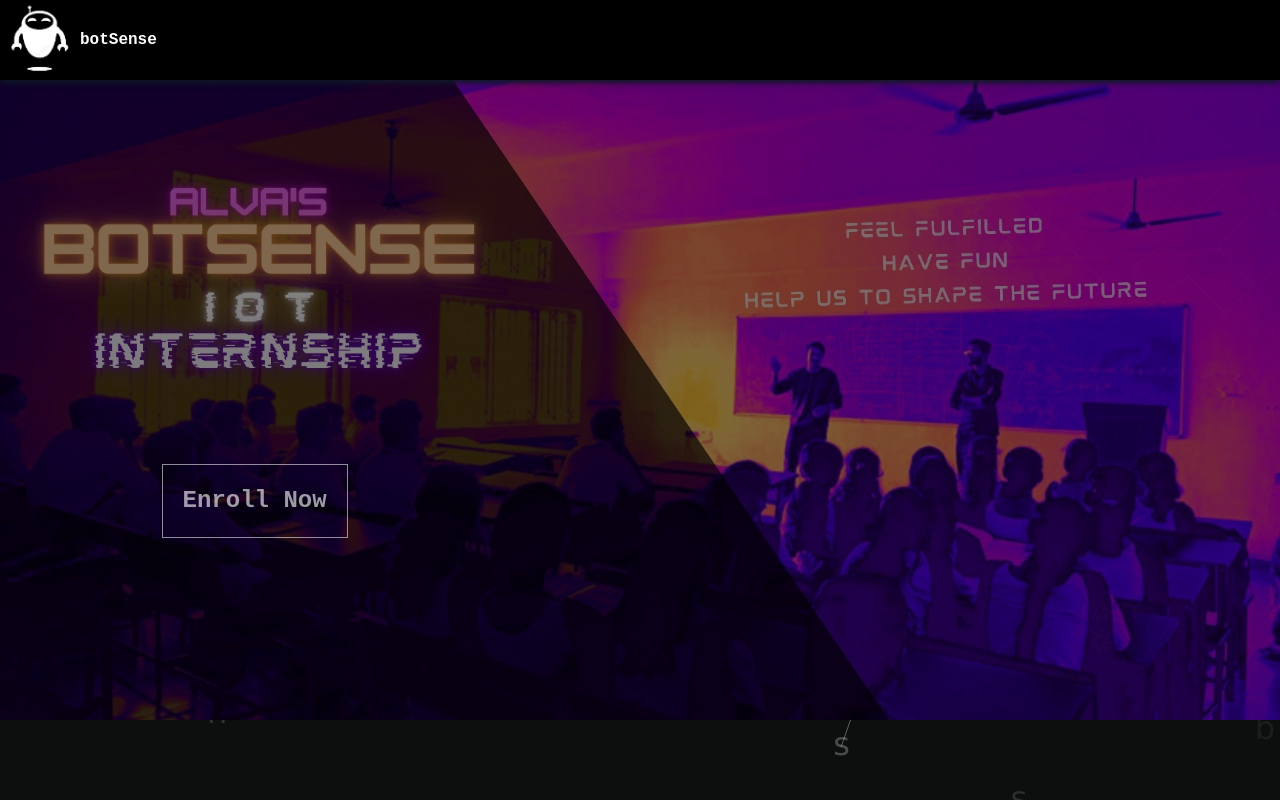
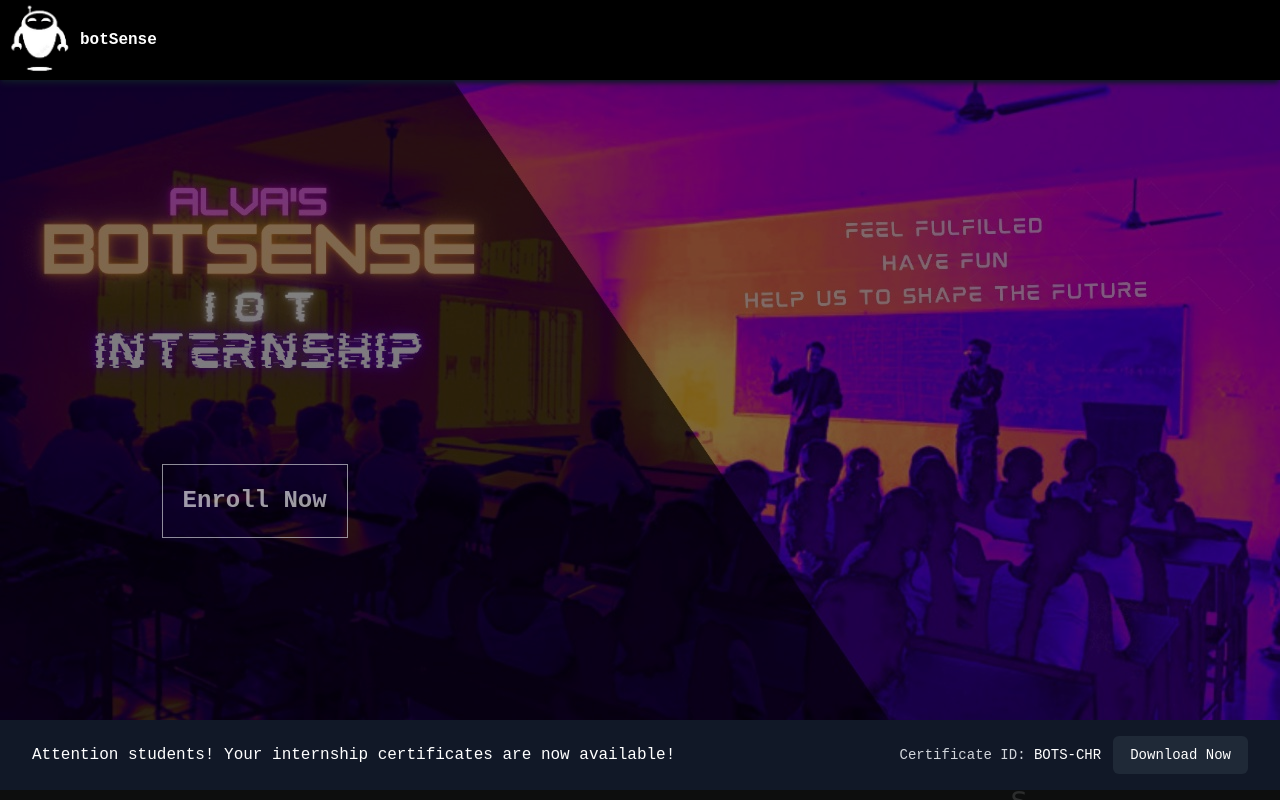
Before and after one commit to botSense/website, a React (Create React App) app: page / in a window 1280 px wide. Shown: the top 801 px of the page. Built offline with nearby package versions, Linux system fonts and the light colour scheme.

Commit message:
Certificate Download Feature Added

```diff
--- a/package.json
+++ b/package.json
@@ -7,6 +7,8 @@
 		"@testing-library/jest-dom": "^5.16.5",
 		"@testing-library/react": "^13.4.0",
 		"@testing-library/user-event": "^13.5.0",
+		"file-saver": "^2.0.5",
+		"firebase": "^9.22.0",
 		"gh-pages": "^4.0.0",
 		"react": "^18.2.0",
 		"react-awesome-reveal": "^4.1.0",
--- a/public/index.html
+++ b/public/index.html
@@ -26,6 +26,7 @@
 </head>
 
 <body>
+
   <noscript>You need to enable JavaScript to run this app.</noscript>
   <div id="root"></div>
   <!--
--- a/src/App.js
+++ b/src/App.js
@@ -1,16 +1,18 @@
-import React from "react";
-import About from "./components/About";
-import Contact from "./components/Contact";
-import Footer from "./components/Footer";
-import Home from "./components/Home";
-import Navbar from "./components/Navbar";
-import Form from "./components/Form";
-import Vision from "./components/Vision";
-import Work from "./components/Work";
-import { useCallback } from "react";
-import Particles from "react-particles";
-import { loadFull } from "tsparticles";
-import Profile from "./components/Profile";
+import React from 'react';
+import About from './components/About';
+import Contact from './components/Contact';
+import Footer from './components/Footer';
+import Home from './components/Home';
+import Navbar from './components/Navbar';
+import Form from './components/Form';
+import Vision from './components/Vision';
+import Work from './components/Work';
+import { useCallback } from 'react';
+import Particles from 'react-particles';
+import { loadFull } from 'tsparticles';
+import Profile from './components/Profile';
+import ImageFetcher from './components/ImageFetcher';
+import Banner from './components/Banner';
 
 const App = () => {
 	const particlesInit = useCallback(async (engine) => {
@@ -26,28 +28,28 @@
 	}, []);
 
 	return (
-    <div className="App">
+		<div className='App'>
 			<Particles
-        id="tsparticles"
+				id='tsparticles'
 				init={particlesInit}
 				loaded={particlesLoaded}
 				options={{
 					autoPlay: true,
 					background: {
 						color: {
-              value: "#0d0e0e",
+							value: '#0d0e0e',
 						},
-            image: "",
-            position: "50% 50%",
-            repeat: "no-repeat",
-            size: "cover",
+						image: '',
+						position: '50% 50%',
+						repeat: 'no-repeat',
+						size: 'cover',
 						opacity: 1,
 					},
 					backgroundMask: {
-            composite: "destination-out",
+						composite: 'destination-out',
 						cover: {
 							color: {
-                value: "#fff",
+								value: '#fff',
 							},
 							opacity: 1,
 						},
@@ -63,21 +65,21 @@
 					duration: 0,
 					fpsLimit: 120,
 					interactivity: {
-            detectsOn: "window",
+						detectsOn: 'window',
 						events: {
 							onClick: {
 								enable: true,
-                mode: "push",
+								mode: 'push',
 							},
 							onDiv: {
 								selectors: [],
 								enable: false,
 								mode: [],
-                type: "circle",
+								type: 'circle',
 							},
 							onHover: {
 								enable: true,
-                mode: "repulse",
+								mode: 'repulse',
 								parallax: {
 									enable: false,
 									force: 60,
@@ -93,7 +95,7 @@
 							attract: {
 								distance: 200,
 								duration: 0.4,
-                easing: "ease-out-quad",
+								easing: 'ease-out-quad',
 								factor: 1,
 								maxSpeed: 50,
 								speed: 1,
@@ -143,14 +145,14 @@
 								factor: 100,
 								speed: 1,
 								maxSpeed: 50,
-                easing: "ease-out-quad",
+								easing: 'ease-out-quad',
 								divs: {
 									distance: 200,
 									duration: 0.4,
 									factor: 100,
 									speed: 1,
 									maxSpeed: 50,
-                  easing: "ease-out-quad",
+									easing: 'ease-out-quad',
 									selectors: [],
 								},
 							},
@@ -167,17 +169,17 @@
 								area: {
 									gradient: {
 										start: {
-                      value: "#ffffff",
+											value: '#ffffff',
 										},
 										stop: {
-                      value: "#000000",
+											value: '#000000',
 										},
 									},
 									radius: 1000,
 								},
 								shadow: {
 									color: {
-                    value: "#000000",
+										value: '#000000',
 									},
 									length: 2000,
 								},
@@ -223,14 +225,14 @@
 								},
 							},
 							enable: false,
-              mode: "bounce",
+							mode: 'bounce',
 							overlap: {
 								enable: true,
 								retries: 0,
 							},
 						},
 						color: {
-              value: "#ffffff",
+							value: '#ffffff',
 							animation: {
 								h: {
 									count: 0,
@@ -275,12 +277,12 @@
 							center: {
 								x: 50,
 								y: 50,
-                mode: "percent",
+								mode: 'percent',
 								radius: 0,
 							},
 							decay: 0,
 							distance: {},
-              direction: "none",
+							direction: 'none',
 							drift: 0,
 							enable: true,
 							gravity: {
@@ -302,11 +304,11 @@
 								options: {},
 							},
 							outModes: {
-                default: "out",
-                bottom: "out",
-                left: "out",
-                right: "out",
-                top: "out",
+								default: 'out',
+								bottom: 'out',
+								left: 'out',
+								right: 'out',
+								top: 'out',
 							},
 							random: false,
 							size: false,
@@ -320,7 +322,7 @@
 								enable: false,
 								length: 10,
 								fillColor: {
-                  value: "#000000",
+									value: '#000000',
 								},
 							},
 							vibrate: false,
@@ -350,8 +352,8 @@
 								speed: 1,
 								decay: 0,
 								sync: false,
-                destroy: "none",
-                startValue: "random",
+								destroy: 'none',
+								startValue: 'random',
 								minimumValue: 0.1,
 							},
 						},
@@ -359,7 +361,7 @@
 						shadow: {
 							blur: 0,
 							color: {
-                value: "#000",
+								value: '#000',
 							},
 							enable: false,
 							offset: {
@@ -370,21 +372,21 @@
 						shape: {
 							options: {
 								character: {
-                  value: ["b", "o", "t", "s", "e", "n", "s", "e"],
-                  font: "Verdana",
-                  style: "",
-                  weight: "400",
+									value: ['b', 'o', 't', 's', 'e', 'n', 's', 'e'],
+									font: 'Verdana',
+									style: '',
+									weight: '400',
 									fill: true,
 								},
 								char: {
-                  value: ["b", "o", "t", "s", "e", "n", "s", "e"],
-                  font: "Verdana",
-                  style: "",
-                  weight: "400",
+									value: ['b', 'o', 't', 's', 'e', 'n', 's', 'e'],
+									font: 'Verdana',
+									style: '',
+									weight: '400',
 									fill: true,
 								},
 							},
-              type: "char",
+							type: 'char',
 						},
 						size: {
 							random: {
@@ -398,15 +400,15 @@
 								speed: 10,
 								decay: 0,
 								sync: false,
-                destroy: "none",
-                startValue: "random",
+								destroy: 'none',
+								startValue: 'random',
 								minimumValue: 10,
 							},
 						},
 						stroke: {
 							width: 1,
 							color: {
-                value: "#ffffff",
+								value: '#ffffff',
 								animation: {
 									h: {
 										count: 0,
@@ -476,12 +478,12 @@
 								decay: 0,
 								sync: false,
 							},
-              direction: "clockwise",
+							direction: 'clockwise',
 							path: false,
 						},
 						destroy: {
 							bounds: {},
-              mode: "none",
+							mode: 'none',
 							split: {
 								count: 1,
 								factor: {
@@ -515,7 +517,7 @@
 								enable: false,
 								value: 0,
 							},
-              mode: "vertical",
+							mode: 'vertical',
 							speed: 25,
 						},
 						tilt: {
@@ -530,7 +532,7 @@
 								decay: 0,
 								sync: false,
 							},
-              direction: "clockwise",
+							direction: 'clockwise',
 							enable: false,
 						},
 						twinkle: {
@@ -575,7 +577,7 @@
 						links: {
 							blink: false,
 							color: {
-                value: "#ffffff",
+								value: '#ffffff',
 							},
 							consent: false,
 							distance: 150,
@@ -585,7 +587,7 @@
 							shadow: {
 								blur: 5,
 								color: {
-                  value: "#000",
+									value: '#000',
 								},
 								enable: false,
 							},
@@ -618,13 +620,17 @@
 					zLayers: 100,
 				}}
 			/>
+
 			<Navbar />
+
 			<Home />
+			<Banner />
 			<About />
 			<Vision />
 			<Work />
 			<Contact />
 			<Form />
+			<ImageFetcher />
 			<Profile />
 			<Footer />
 		</div>
--- /dev/null
+++ b/src/components/Banner.jsx
@@ -0,0 +1,48 @@
+import React, { useState } from 'react';
+import { Link } from 'react-scroll';
+
+function Banner() {
+	const [showBanner, setShowBanner] = useState(true);
+
+	const handleBannerClose = () => {
+		setShowBanner(false);
+	};
+
+	if (!showBanner) {
+		return null; // If showBanner is false, don't render the banner
+	}
+
+	return (
+		<div className='bg-gray-900 py-4'>
+			<div className='max-w-7xl mx-auto px-4 sm:px-6 lg:px-8'>
+				<div className='flex flex-col sm:flex-row items-center justify-between'>
+					<div className='w-full sm:w-auto flex-1 flex items-center mb-4 sm:mb-0'>
+						<p className='text-white font-medium text-center sm:text-left'>
+							Attention students! Your internship certificates are now
+							available!
+						</p>
+					</div>
+					<div className='order-2 flex-shrink-0 sm:order-3 sm:ml-3'>
+						<Link to='certificates' smooth={true} duration={500} offset={-300}>
+							<button
+								type='button'
+								className='bg-gray-800 border border-transparent rounded-md py-2 px-4 inline-flex items-center text-sm leading-5 font-medium text-white hover:bg-gray-700 focus:outline-none focus:ring-2 focus:ring-offset-2 focus:ring-indigo-500'
+								onClick={handleBannerClose}
+							>
+								Download Now
+							</button>
+						</Link>
+					</div>
+					<div className='order-3 mt-2 flex-shrink-0 sm:order-2 sm:mt-0 sm:w-auto'>
+						<p className='text-sm leading-5 text-gray-300'>
+							Certificate ID:{' '}
+							<span className='text-white font-medium'>BOTS-CHR</span>
+						</p>
+					</div>
+				</div>
+			</div>
+		</div>
+	);
+}
+
+export default Banner;
--- /dev/null
+++ b/src/components/ImageFetcher.jsx
@@ -0,0 +1,80 @@
+import React, { useState } from 'react';
+import firebase from 'firebase/compat/app';
+import 'firebase/compat/storage';
+import { saveAs } from 'file-saver';
+
+const ImageFetcher = () => {
+	const [fileName, setFileName] = useState('');
+	const [imageUrl, setImageUrl] = useState('');
+
+	const firebaseConfig = {
+		apiKey: 'AIzaSyA67w59nuvO_GPJBDgoTqS6mXPuL_Ekkd8',
+		authDomain: 'botsense-data.firebaseapp.com',
+		projectId: 'botsense-data',
+		storageBucket: 'botsense-data.appspot.com',
+		messagingSenderId: '894482567628',
+		appId: '1:894482567628:web:834f4a49975a3341558d69',
+	};
+
+	if (!firebase.apps.length) {
+		firebase.initializeApp(firebaseConfig);
+	}
+
+	const handleFileNameChange = (e) => {
+		setFileName(e.target.value.toUpperCase());
+	};
+
+	const fetchImage = async () => {
+		try {
+			const storageRef = firebase.storage().ref();
+			const imageRef = storageRef.child(fileName + '.png');
+			const url = await imageRef.getDownloadURL();
+			setImageUrl(url);
+		} catch (error) {
+			console.error('Error fetching image:', error);
+			setImageUrl('');
+		}
+	};
+
+	const handleDownload = () => {
+		saveAs(imageUrl, fileName);
+	};
+
+	return (
+		<div
+			name='certificates'
+			className='bg-black p-8 flex items-center justify-center'
+		>
+			<div className='p-8  rounded-lg'>
+				<input
+					type='text'
+					value={fileName}
+					onChange={handleFileNameChange}
+					placeholder='Enter botSenseId'
+					className='w-full px-4 py-2 rounded-md border-gray-300 focus:outline-none focus:border-indigo-500'
+				/>
+				<button
+					onClick={fetchImage}
+					className='mt-4 px-4 py-2 bg-indigo-500 text-white rounded-md hover:bg-indigo-600 focus:outline-none focus:bg-indigo-600'
+				>
+					Fetch Certificate
+				</button>
+				{imageUrl && (
+					<div className='mt-4 flex flex-col items-center'>
+						<img src={imageUrl} alt='Fetched Image' />
+
+						<a
+							href={imageUrl}
+							onClick={handleDownload}
+							className='mt-4 px-4 py-2 bg-indigo-500 text-white rounded-md hover:bg-indigo-600 focus:outline-none focus:bg-indigo-600'
+						>
+							Download Certificate
+						</a>
+					</div>
+				)}
+			</div>
+		</div>
+	);
+};
+
+export default ImageFetcher;
--- /dev/null
+++ b/src/components/PhotoViewer.jsx
@@ -0,0 +1 @@
+]
```
Also changed, not shown: src/components/About.jsx (+6 -6 lines), src/components/Form.jsx (+7 -6 lines), src/components/Home.jsx (+9 -9 lines), src/components/Navbar.jsx (+38 -38 lines), src/index.js (+9 -8 lines), 2 other files (tests, documents, lock files or other folders). Lines whose indentation alone changed are shown as unchanged.
